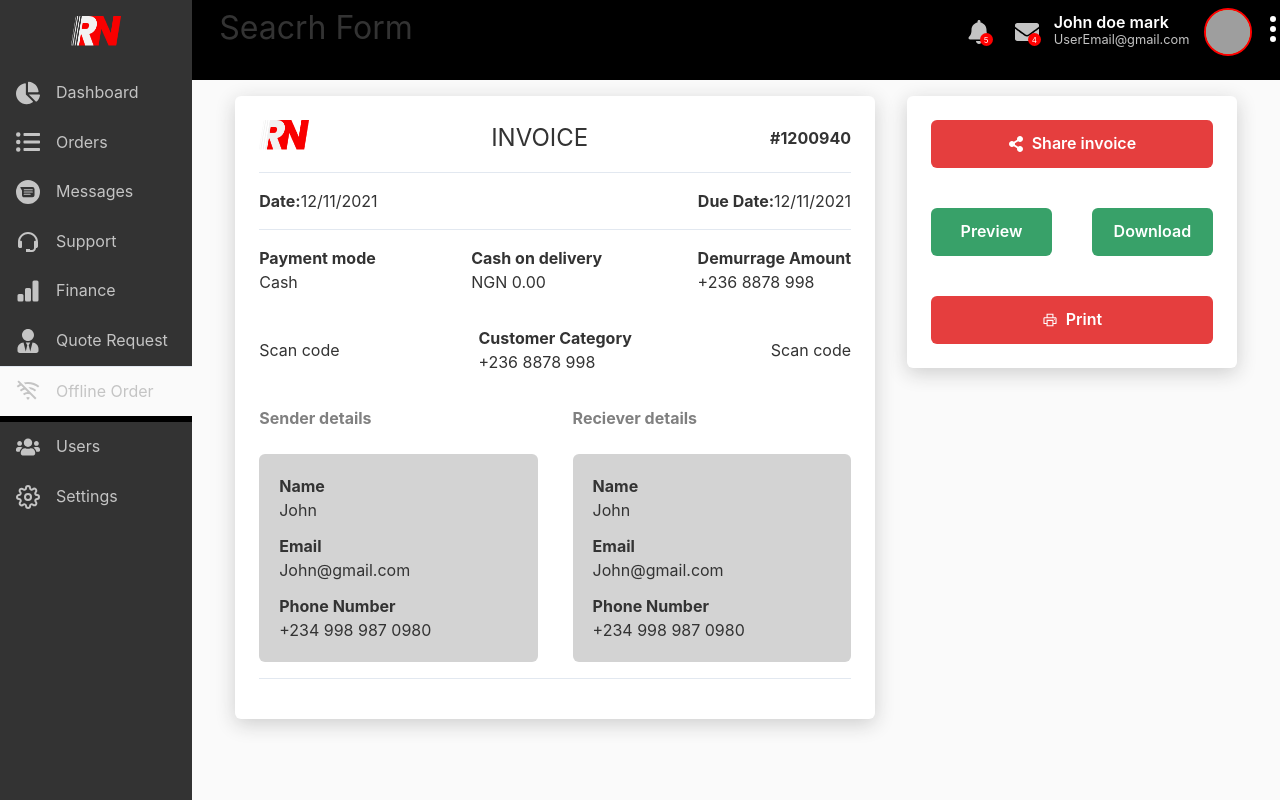
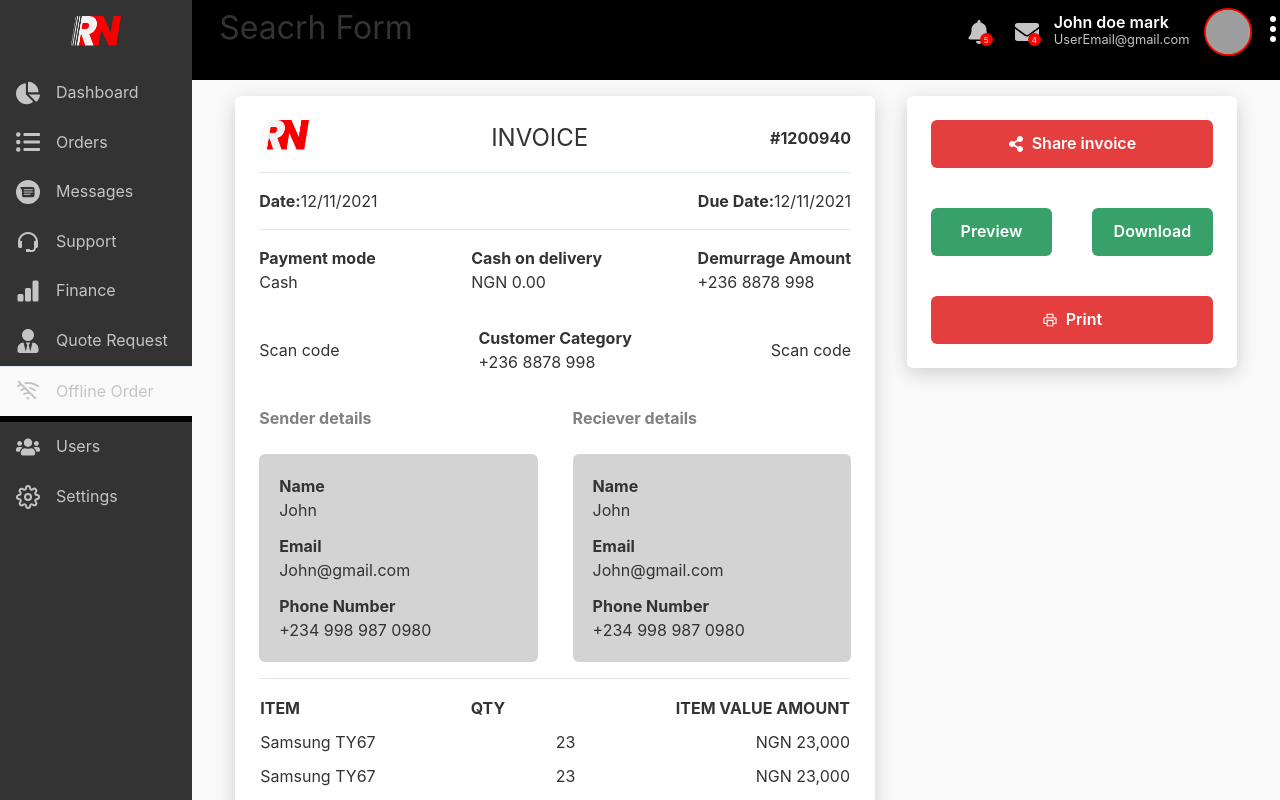
Before and after one commit to calebbenjin/ricnosadmin1, a Next.js app: page /admin/orders/offlineOrders in a window 1280 px wide. Built offline with nearby package versions, Linux system fonts and the light colour scheme; grey boxes are pictures that could not be loaded.

Commit message:
Offline-page completed

```diff
--- a/src/pages/admin/index.js
+++ b/src/pages/admin/index.js
@@ -14,7 +14,6 @@ import ActiveShipments from '@/components/molecules/ActiveShipments'
 import ShipmentCard from '@/components/atoms/ShipmentCard'
 import ActivityLog from '@/components/molecules/ActivityLog'
 import SummaryLog from '@/components/molecules/SummaryLog'
-import Button from '@/components/atoms/Button'
 
 
 
--- a/src/pages/admin/orders/offlineOrders.js
+++ b/src/pages/admin/orders/offlineOrders.js
@@ -106,12 +106,48 @@ export default function OfflineOrderPage() {
               </Grid>
               <hr />
               <Box mt="4">
-                <table>
-                    <tr>
-                      <th>ITEM</th>
-                    </tr>
-                </table>
+                <Flex justify='space-between' alignItems='center'>
+                  <th>ITEM</th>
+                  <th>QTY</th>
+                  <th>ITEM VALUE AMOUNT</th>
+                </Flex>
+                <Flex justify='space-between' alignItems='center' my="2">
+                  <td>Samsung TY67</td>
+                  <td>23</td>
+                  <td>NGN 23,000</td>
+                </Flex>
+                <Flex justify='space-between' alignItems='center' my="2">
+                  <td>Samsung TY67</td>
+                  <td>23</td>
+                  <td>NGN 23,000</td>
+                </Flex>
               </Box>
+              {/* Sub total table result */}
+              <Flex justify='end' alignItems='end' borderBottomWidth="1px" borderTopWidth="1px" my="4">
+                <Box width="50%" my="4">
+                  <Flex justify='space-between' alignItems='center' pb="2">
+                    <Text fontWeight='bold'>Amount</Text>
+                    <Text>NGN 23,000</Text>
+                  </Flex>
+                  <Flex justify='space-between' alignItems='center' pb="2">
+                    <Text fontWeight='bold'>Vat</Text>
+                    <Text>NGN 23,000</Text>
+                  </Flex>
+                  <Flex justify='space-between' alignItems='center' pb="2">
+                    <Text fontWeight='bold'>Pickup price</Text>
+                    <Text>NGN 23,000</Text>
+                  </Flex>
+                  <Flex justify='space-between' alignItems='center' pb="2">
+                    <Text fontWeight='bold'>Handling & Security</Text>
+                    <Text>NGN 0.000</Text>
+                  </Flex>
+
+                  <Flex justify='space-between' alignItems='center' borderTopWidth="1px" pt="2">
+                    <Text fontWeight='800' fontSize="lg">Total</Text>
+                    <Text fontWeight='800' fontSize="lg">NGN 0.000</Text>
+                  </Flex>
+                </Box>
+              </Flex>
             </Card>
           </Box>
           <Box width={['100%', '35%']} p='1rem'>
```
